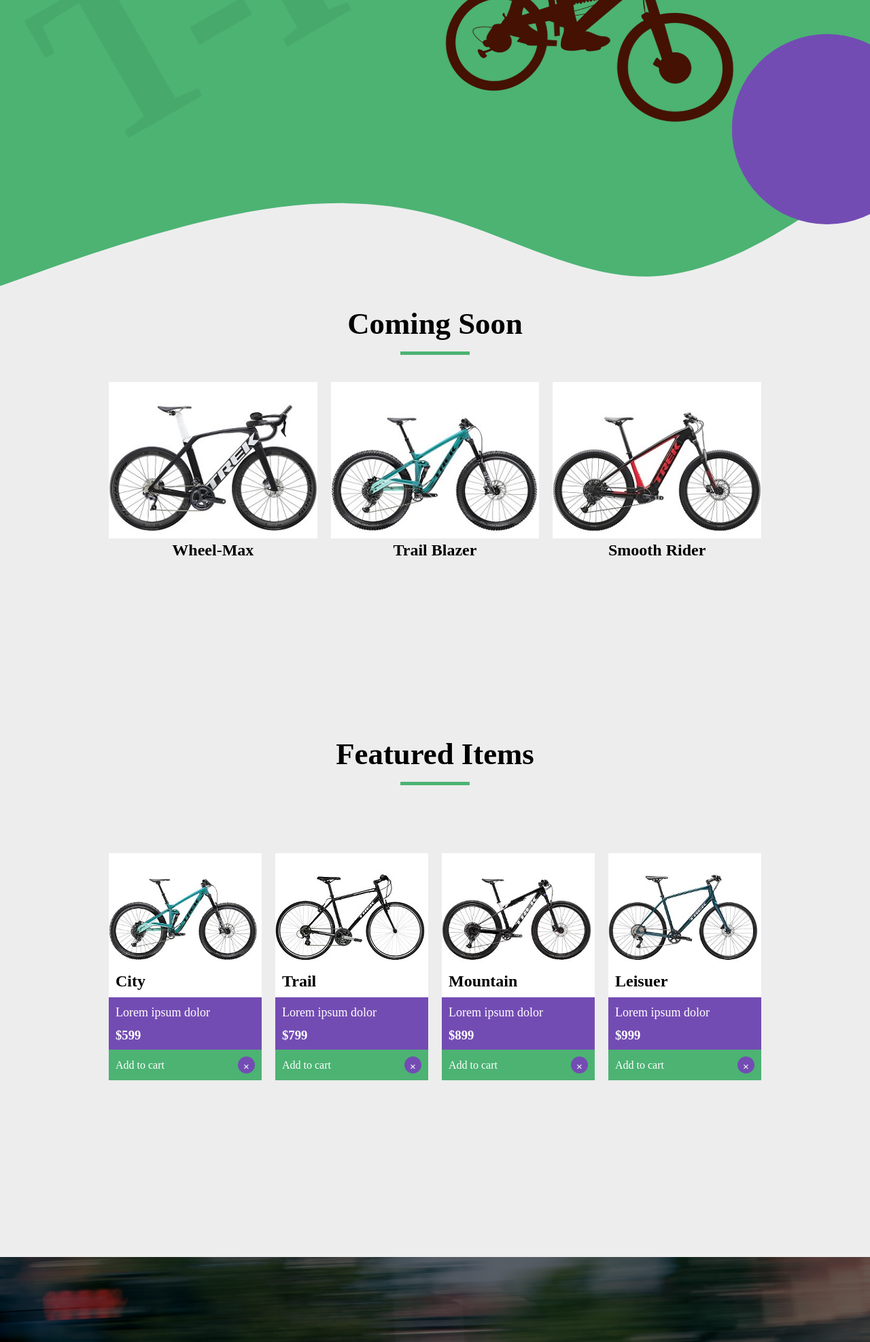
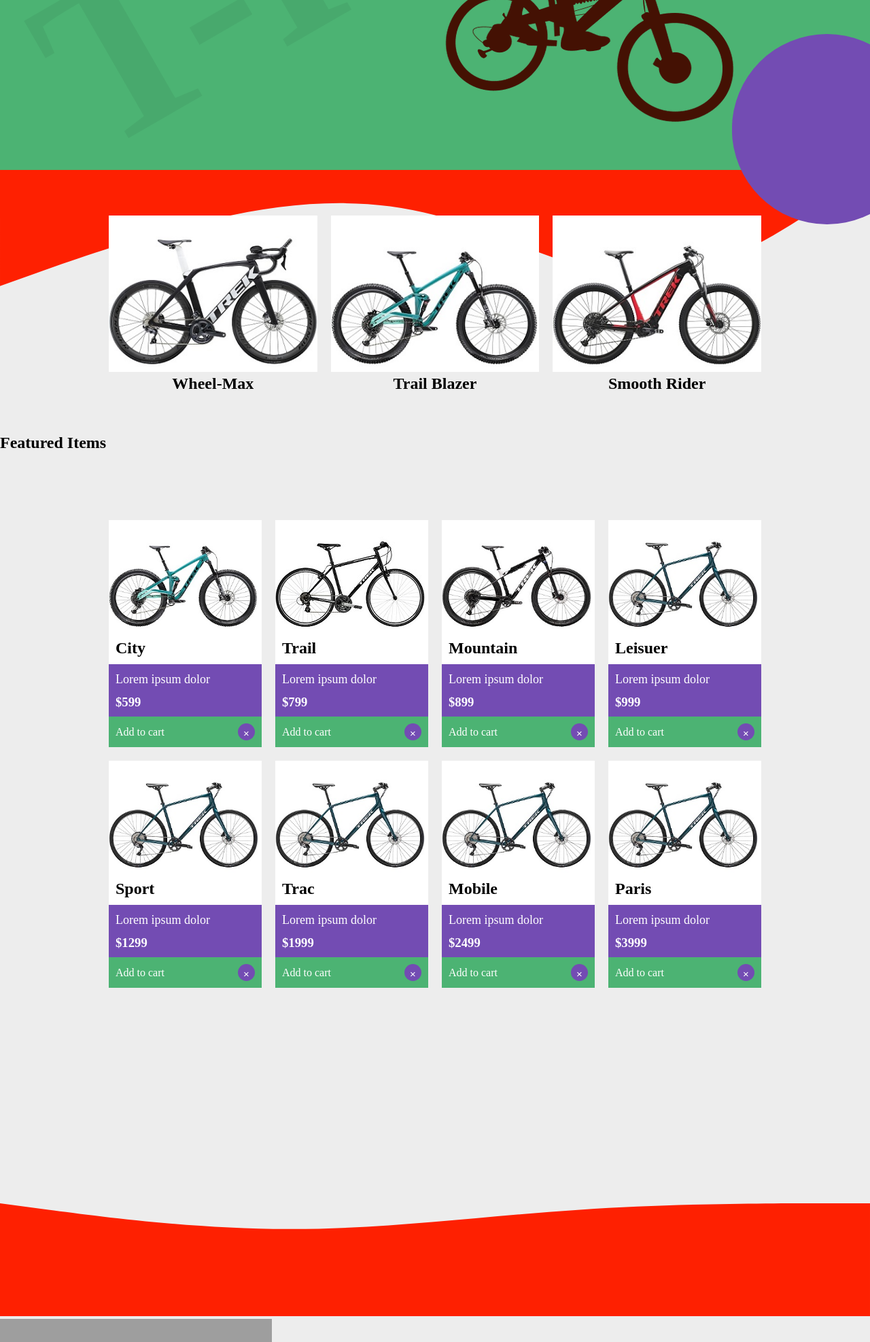
Before and after one commit to VergilKellley/treks, a PHP site: page / in a window 1280 px wide; the page is wider, and only the part inside the window is pictured. Shown: the part 550-2524 px from the top of that part at 68% size. Run offline with PHP 8.4, Linux system fonts and the light colour scheme; grey boxes are pictures that could not be loaded.

Commit message:
replaced paralax

```diff
--- a/index.php
+++ b/index.php
@@ -18,15 +18,15 @@
         <a href="#bikes">Search Bikes</a>
       </div>
       <!--https://www.youtube.com/watch?v=3owx2vJHkv4-->
-      <svg xmlns="http://www.w3.org/2000/svg" viewBox="0 0 1440 320"><path fill="#4cb373" fill-opacity="1" d="M0,192L60,170.7C120,149,240,107,360,80C480,53,600,43,720,74.7C840,107,960,181,1080,176C1200,171,1320,85,1380,42.7L1440,0L1440,0L1380,0C1320,0,1200,0,1080,0C960,0,840,0,720,0C600,0,480,0,360,0C240,0,120,0,60,0L0,0Z"></path></svg>
+      <svg xmlns="http://www.w3.org/2000/svg" viewBox="0 0 1440 320"><path fill="#fe2001" fill-opacity="1" d="M0,192L60,170.7C120,149,240,107,360,80C480,53,600,43,720,74.7C840,107,960,181,1080,176C1200,171,1320,85,1380,42.7L1440,0L1440,0L1380,0C1320,0,1200,0,1080,0C960,0,840,0,720,0C600,0,480,0,360,0C240,0,120,0,60,0L0,0Z"></path></svg>
       <div class="circle"></div>
       <div class="circle2"></div>
     </section>
 
 
-       <div id='comingSoonText'>
-        <h2>Coming Soon</h2>
-        <div id='comingSoonUnderline'></div>
+       <div class='comingSoonText'>
+        <h2 class='comingSoon'>Coming Soon</h2>
+        <div class='comingSoonUnderline'></div>
       </div>
 
       <div id='threeImagesContainer'>
@@ -44,9 +44,9 @@
         </div>
       </div>
 
-      <div id='comingSoonText'>
-        <h2>Featured Items</h2>
-        <div id='comingSoonUnderline'></div>
+      <div class='comingSoonText'>
+        <h2 class='featuredItemsText'>Featured Items</h2>
+        <div class='comingSoonUnderline'></div>
       </div>
     <section  class="main-section">
      <div class="bike-row-container">
@@ -87,6 +87,7 @@
             <button class="btn btn-addToCart">&times;</button>
           </div>
         </div>
+
         <div class="bike-img-container bike-img-container4">
           <img class="cart-item-img" class="item-image" src="images/trek6.jpg" alt="bike" />
           <h2 class="item-title">Leisuer</h2>
@@ -100,7 +101,7 @@
           </div>
         </div>
 
-        <!--<div class="bike-img-container bike-img-container5">
+        <div class="bike-img-container bike-img-container5">
           <img class="cart-item-img" src="images/trek6.jpg" alt="bike" />
           <h2 class="item-title">Sport</h2>
           <p>
@@ -112,6 +113,7 @@
             <button class="btn btn-addToCart">&times;</button>
           </div>
         </div>
+
         <div class="bike-img-container bike-img-container6">
           <img class="cart-item-img" src="images/trek6.jpg" alt="bike" />
           <h2 class="item-title">Trac</h2>
@@ -124,6 +126,7 @@
             <button class="btn btn-addToCart">&times;</button>
           </div>
         </div>
+
         <div class="bike-img-container bike-img-container7">
           <img class="cart-item-img" src="images/trek6.jpg" alt="bike" />
           <h2 class="item-title">Mobile</h2>
@@ -136,6 +139,7 @@
             <button class="btn btn-addToCart">&times;</button>
           </div>
         </div>
+
         <div class="bike-img-container bike-img-container8">
           <img class="cart-item-img" src="images/trek6.jpg" alt="bike" />
           <h2 class="item-title">Paris</h2>
@@ -147,7 +151,7 @@
           <span>Add to cart</span>
             <button class="btn btn-addToCart">&times;</button>
           </div>
-        </div>-->
+        </div>
         <!--<div class="bike-img-container bike-img-container9">
           <img class="cart-item-img" src="images/trek6.jpg" alt="bike" />
           <h2 class="item-title">High-Line</h2>
@@ -196,8 +200,19 @@
     </section>
      <div id="overlay"></div>
 
-     <div>
-    <div class='bikeTextImage'>
+    <!--MIDDLE BANNER--->
+
+    <div class="middleBanner">
+    <svg xmlns="http://www.w3.org/2000/svg" viewBox="0 0 1440 250"><path fill="#fe2001" fill-opacity="1" d="M0,64L80,74.7C160,85,320,107,480,106.7C640,107,800,85,960,74.7C1120,64,1280,64,1360,64L1440,64L1440,320L1360,320C1280,320,1120,320,960,320C800,320,640,320,480,320C320,320,160,320,80,320L0,320Z"></path></svg>
+      <div class="middleBannerTextContainer">
+      <img src="images/helmet.png" alt="">
+      <h2>We're #1</h2>
+      <p>Lorem ipsum dolor sit amet consectetur adipisicing elit. Atque, debitis?</p>
+      </div>
+      <svg xmlns="http://www.w3.org/2000/svg" viewBox="0 0 1440 350"><path fill="#fe2001" fill-opacity="1" d="M0,64L80,74.7C160,85,320,107,480,106.7C640,107,800,85,960,74.7C1120,64,1280,64,1360,64L1440,64L1440,0L1360,0C1280,0,1120,0,960,0C800,0,640,0,480,0C320,0,160,0,80,0L0,0Z"></path></svg>
+    </div>
+
+    <!--<div class='bikeTextImage'>
       <div id='backgroundImgOverlay'></div>
       <div id='backgroundImage'></div>
     <div class="bike-row-header">
@@ -211,8 +226,8 @@
           </p>
     </div>
     <div id="bikes"></div>
-    </div>
-  </div>
+    </div>-->
+
   <div id="threeReviewsContainer">
     <div class="threeReviews">
       <img class='quotesImg' src="images/quote.png" alt=" large quotation marks">
@@ -236,8 +251,6 @@
         <h3 class='photoName'>Mitchell Porter</h3>
     </div>
   </div>
-
-
   </body>
 </html>
 
```
